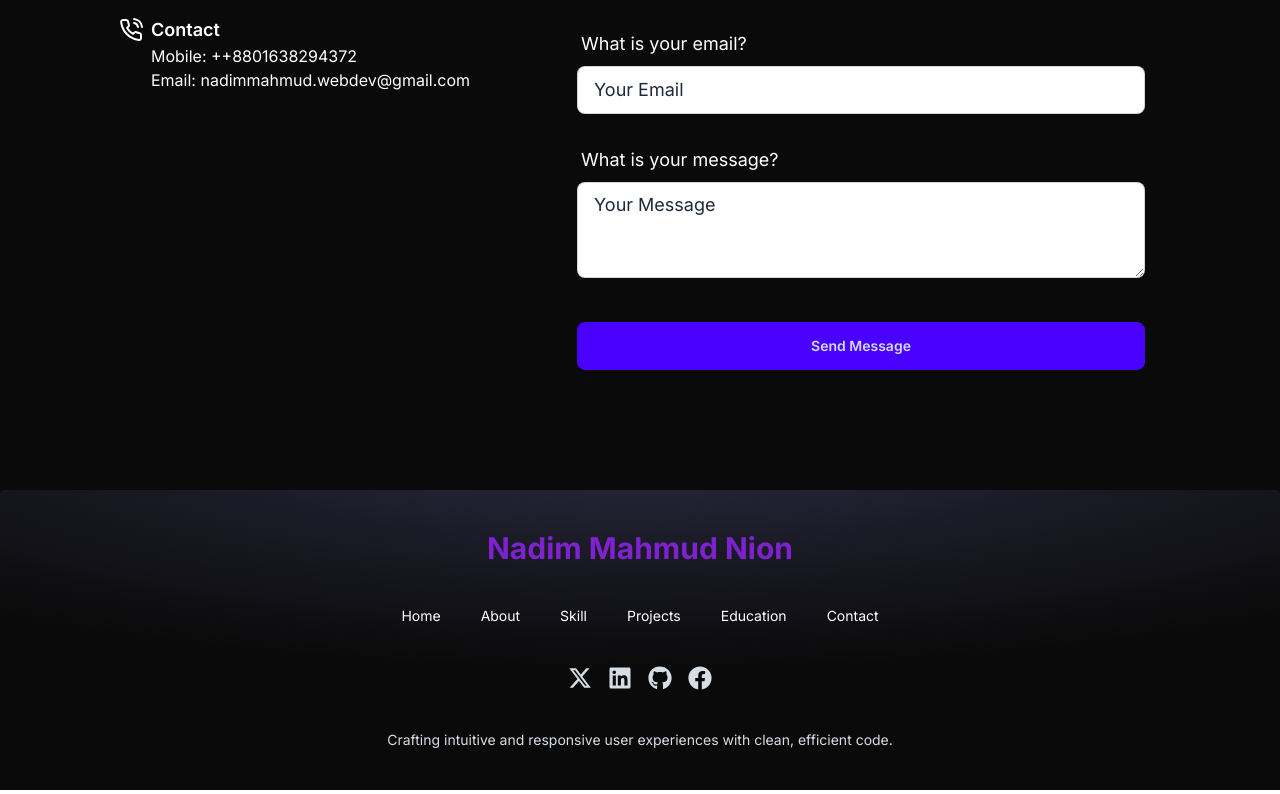
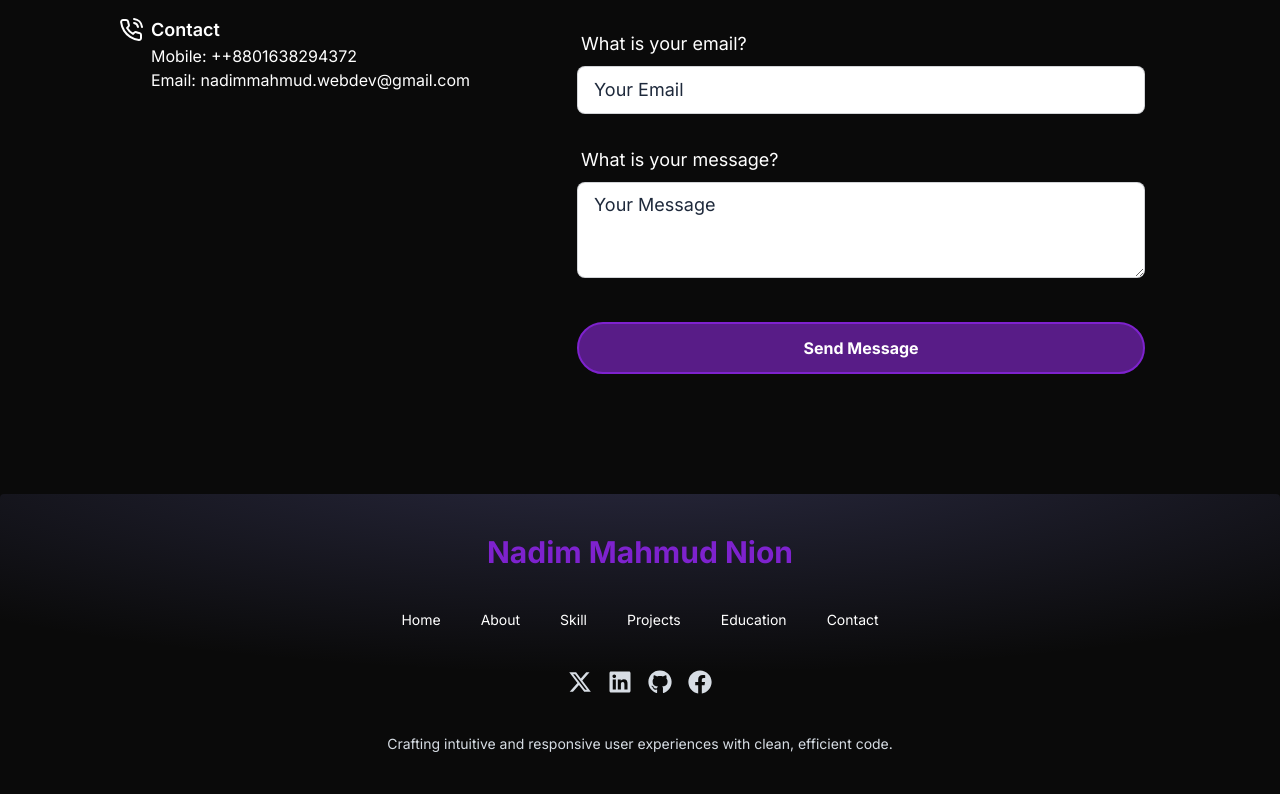
Before and after one commit to Nadim-Nion/nion-portfolio, a React (Vite) app: page / in a window 1280 px wide. Shown: the part 3891-4685 px from the top of the page. Built offline with nearby package versions, Linux system fonts and the light colour scheme.

Commit message:
animated submit button added

```diff
--- /dev/null
+++ b/src/components/AnimatedSubmitButton/AnimatedSubmitButton.jsx
@@ -0,0 +1,15 @@
+import React from "react";
+
+const AnimatedSubmitButton = ({ children = "Send Message" }) => {
+  return (
+    <button className="relative overflow-hidden w-full my-5 rounded-full border-2 border-purple-700 bg-purple-900 px-6 py-3 text-white font-bold transition-all duration-300 group">
+      <span className="relative z-10 transition-all duration-500 group-hover:tracking-widest">
+        {children}
+      </span>
+      {/* Sliding purple bar */}
+      <span className="absolute top-0 left-0 h-full w-8 -rotate-45 bg-purple-400 opacity-60 translate-x-[-60px] group-hover:translate-x-[250px] transition-transform duration-500 delay-200"></span>
+    </button>
+  );
+};
+
+export default AnimatedSubmitButton;
--- a/src/components/Form/Form.jsx
+++ b/src/components/Form/Form.jsx
@@ -1,5 +1,6 @@
 import React from "react";
 import { useForm } from "react-hook-form";
+import AnimatedSubmitButton from "../AnimatedSubmitButton/AnimatedSubmitButton";
 
 const Form = () => {
   const {
@@ -70,8 +71,7 @@ const Form = () => {
           <span className="text-red-700">Text Area field is required</span>
         )}
         <br />
-
-        <button className="btn btn-primary my-5 w-full">Send Message</button>
+        <AnimatedSubmitButton></AnimatedSubmitButton>
       </form>
     </div>
   );
```
